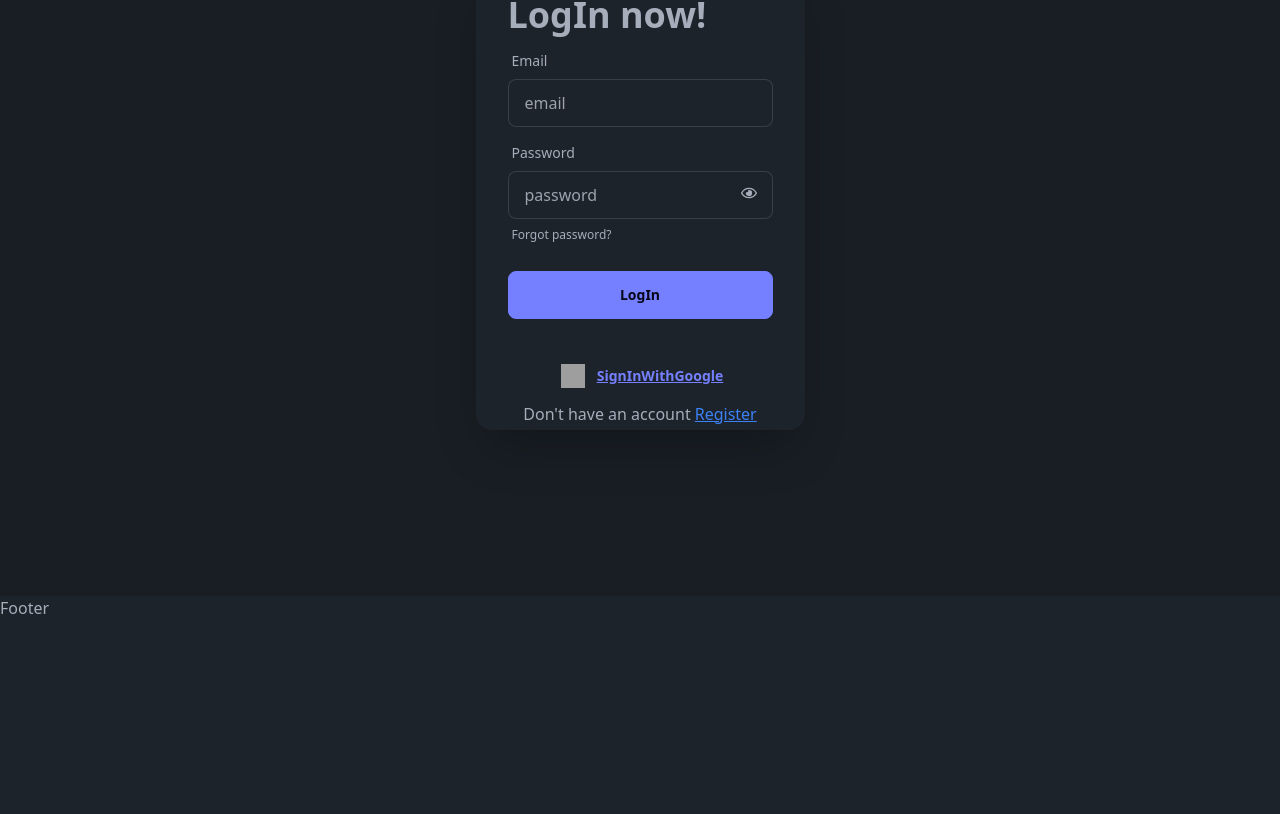
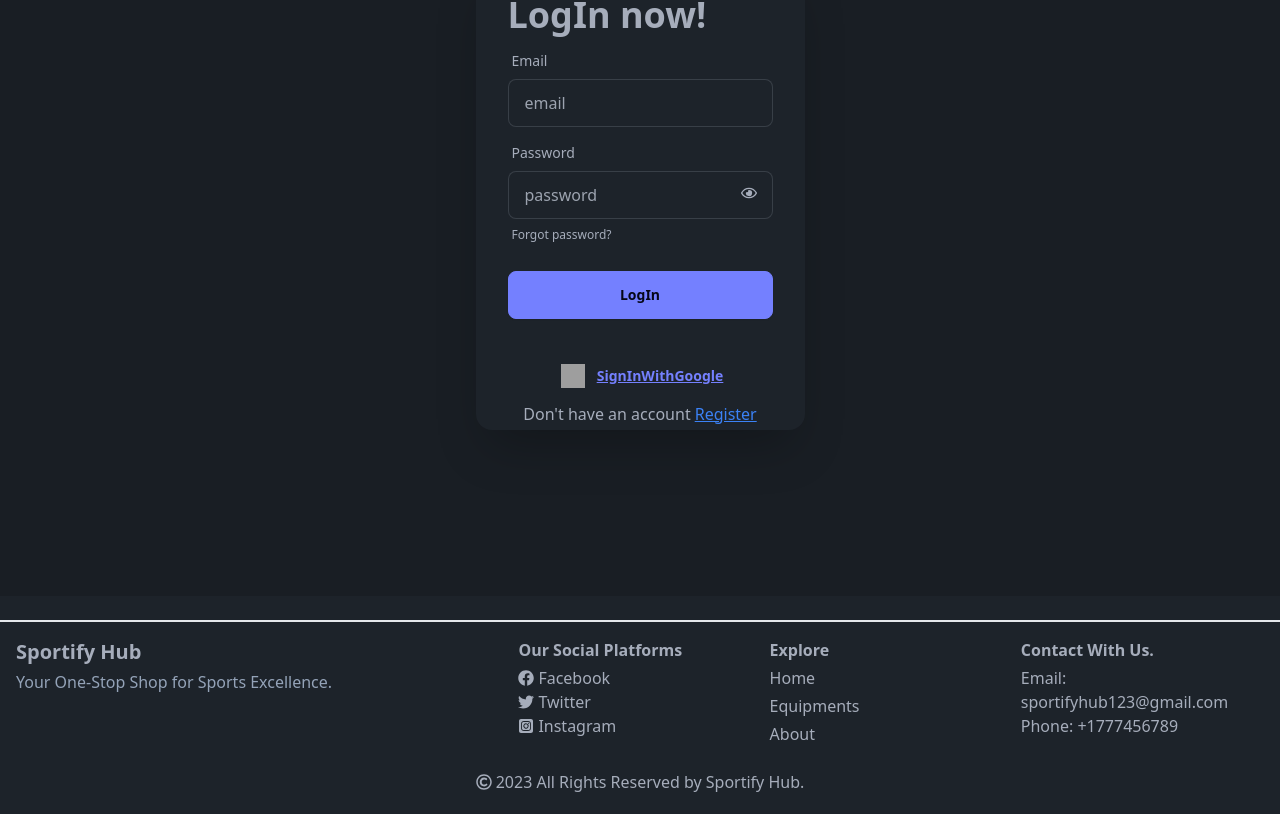
Before and after one commit to ALHriday/Sportify-Hub, a React (Vite) app: page /LogIn in a window 1280 px wide. Shown: the part 268-1082 px from the top of the page. Before the commit the page ends 888 px from the top, so only its background shows below. Built offline with nearby package versions, Linux system fonts and the light colour scheme; no server answers; grey boxes are pictures that could not be loaded.

Commit message:
Added footer section

```diff
--- a/src/components/Equipments.jsx
+++ b/src/components/Equipments.jsx
@@ -1,7 +1,7 @@
 
 const Equipments = () => {
     return (
-        <div>
+        <div className="min-h-screen">
             <h1>Equipments</h1>
         </div>
     );
--- a/src/components/Footer.jsx
+++ b/src/components/Footer.jsx
@@ -1,8 +1,40 @@
+import { Link } from "react-router-dom";
+import { FaFacebook } from "react-icons/fa";
+import { FaTwitter } from "react-icons/fa";
+import { FaSquareInstagram } from "react-icons/fa6";
+import { FaRegCopyright } from "react-icons/fa";
 
 const Footer = () => {
     return (
-        <div>
-            <h1>Footer</h1>
+        <div className="grid grid-cols-1 md:grid-cols-5 py-4 mt-6 border-t-2 p-4 gap-4 md:gap-2">
+            <div className="col-span-1 md:col-span-2">
+                <h1 className="text-xl font-bold mb-1">Sportify Hub</h1>
+                <p className="text-slate-400">Your One-Stop Shop for Sports Excellence.</p>
+            </div>
+            <div>
+                <h1 className="text-md font-bold mb-1">Our Social Platforms</h1>
+                <span className="flex justify-start items-center gap-1"><FaFacebook/>Facebook</span>
+                <span className="flex justify-start items-center gap-1"><FaTwitter/>Twitter</span>
+                <span className="flex justify-start items-center gap-1"><FaSquareInstagram/>Instagram</span>
+            </div>
+            <div>
+                <h1 className="text-md font-bold mb-1">Explore</h1>
+                <div className="flex flex-col gap-1">
+                    <Link to='/'>Home</Link>
+                    <Link to='/Equipments'>Equipments</Link>
+                    <Link to='/About'>About</Link>
+                </div>
+            </div>
+            <div>
+                <h1 className="text-md font-bold mb-1">Contact With Us.</h1>
+                <p>Email: sportifyhub123@gmail.com</p>
+                <p>Phone: +1777456789</p>
+            </div>
+
+            <div className="text-center md:col-span-5 flex justify-center items-center gap-1 pt-4 pb-1">
+            <FaRegCopyright/> 2023 All Rights Reserved by Sportify Hub.
+            </div>
+
         </div>
     );
 };
--- a/src/components/UserAuth/Login.jsx
+++ b/src/components/UserAuth/Login.jsx
@@ -25,7 +25,7 @@ const Login = () => {
                     Swal.fire({
                         position: "top-end",
                         icon: "success",
-                        title: "LogIn Successfull.",
+                        title: "LogIn Successful.",
                         showConfirmButton: false,
                         timer: 1500
                     });
@@ -43,7 +43,7 @@ const Login = () => {
                     Swal.fire({
                         position: "top-end",
                         icon: "success",
-                        title: "LogIn Successfull.",
+                        title: "LogIn Successful.",
                         showConfirmButton: false,
                         timer: 1500
                     });
@@ -53,8 +53,6 @@ const Login = () => {
 
             }).catch(error => error)
     }
-
-
 
 
     return (
--- a/src/components/UserAuth/Register.jsx
+++ b/src/components/UserAuth/Register.jsx
@@ -28,7 +28,7 @@ const Register = () => {
                         Swal.fire({
                             position: "top-end",
                             icon: "success",
-                            title: "Account Registration Successfull.",
+                            title: "Account Registration Successful.",
                             showConfirmButton: false,
                             timer: 1500
                         });
```
